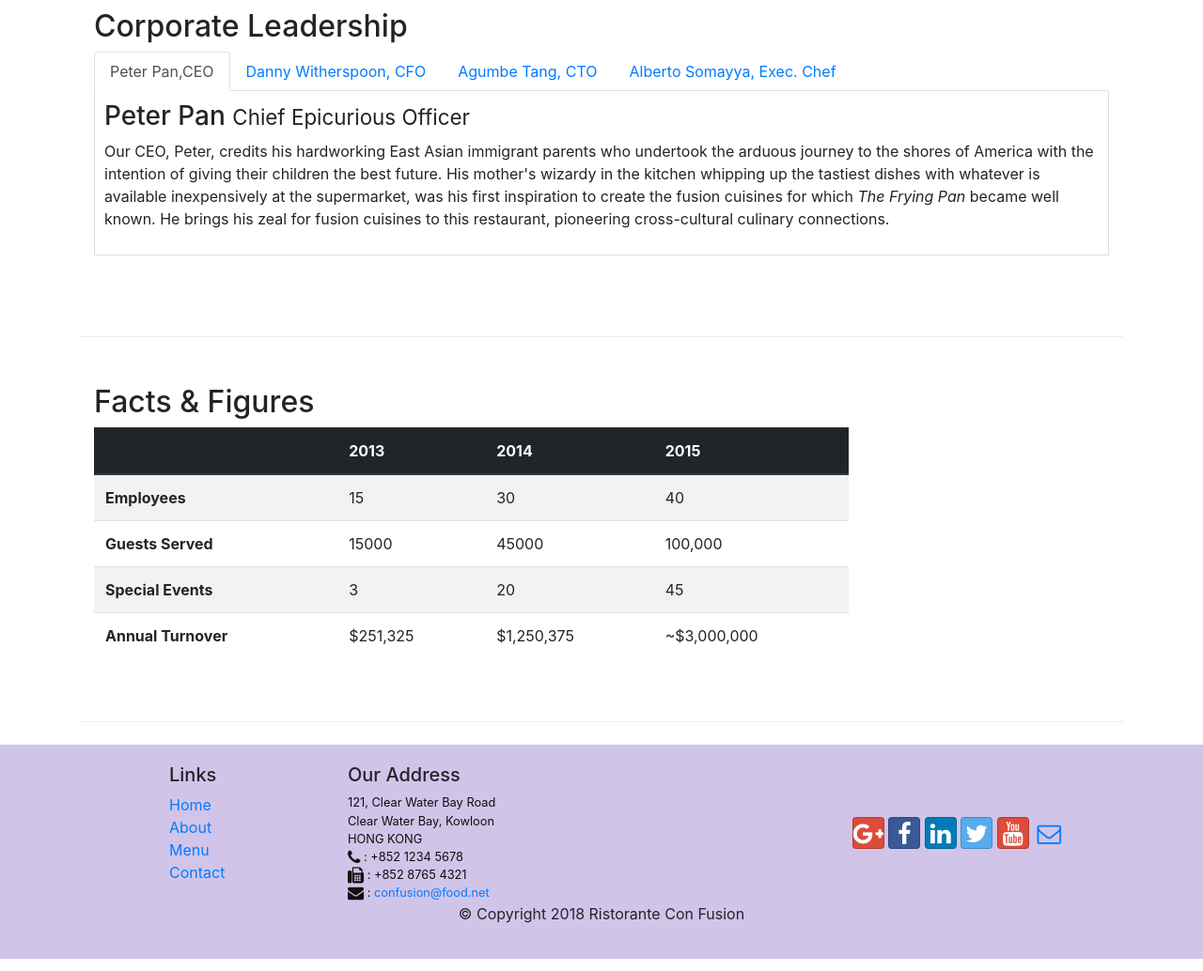
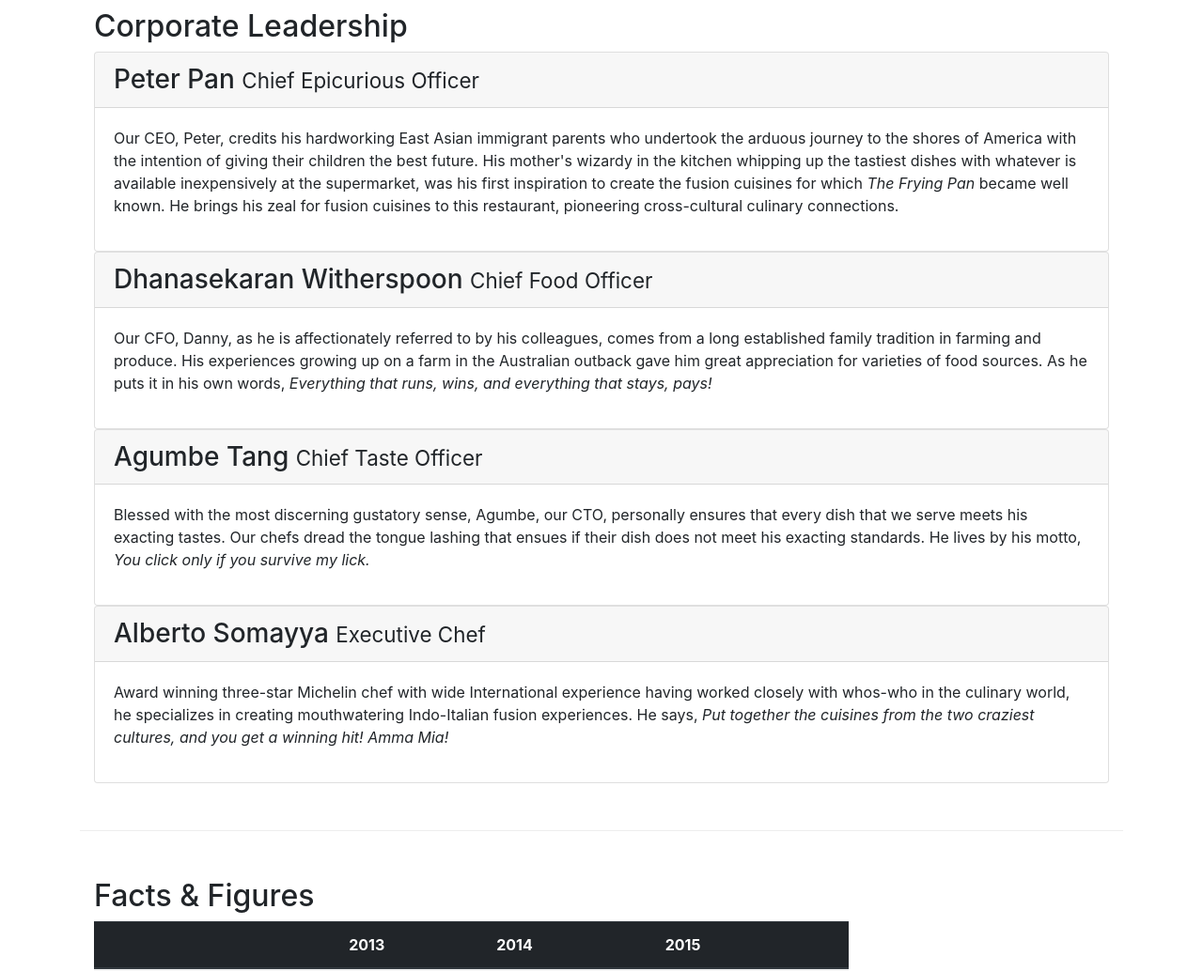
Before and after one commit to ashwin-rema/Bootstrap-UI-Framework, a website: page aboutus.html in a window 1280 px wide. Shown: the part 960-1994 px from the top of the page at 94% size. Drawn offline with nearby package versions, Linux system fonts and the light colour scheme.

Commit message:
accordian

```diff
--- a/aboutus.html
+++ b/aboutus.html
@@ -106,41 +106,61 @@
             <div class="col-sm-12">
                 <h2>Corporate Leadership</h2>
 
-                <ul class="nav nav-tabs">
-                    <li class="nav-item">
-                        <a class="nav-link active" href="#peter" role="tab" data-toggle="tab">Peter Pan,CEO</a>
-                    </li>
-                    <li class="nav-item">
-                        <a class="nav-link " href="#danny" role="tab" data-toggle="tab">Danny Witherspoon, CFO</a>
-                    </li>
-                    <li class="nav-item">
-                        <a class="nav-link " href="#agumbe" role="tab" data-toggle="tab">Agumbe Tang, CTO</a>
-                    </li>
-                    <li class="nav-item">
-                        <a class="nav-link " href="#alberto" role="tab" data-toggle="tab">Alberto Somayya, Exec. Chef</a>
-                    </li>
-                </ul>
-
-                <div class="tab-content">
-
-                    <div role="tabpanel" class="tab-pane fade show active" id="peter">
-                        <h3>Peter Pan <small>Chief Epicurious Officer</small></h3>
-                        <p class="d-none d-sm-block">Our CEO, Peter, credits his hardworking East Asian immigrant parents who undertook the arduous journey to the shores of America with the intention of giving their children the best future. His mother's wizardy in the kitchen whipping up the tastiest dishes with whatever is available inexpensively at the supermarket, was his first inspiration to create the fusion cuisines for which <em>The Frying Pan</em> became well known. He brings his zeal for fusion cuisines to this restaurant, pioneering cross-cultural culinary connections.</p>
+                <div id="accordion">
+                    <div class="card">
+                        <div class="card-header" role="tab" id="peterhead">
+                            <h3 class="mb-0">
+                                <a data-toggle="collapse" data-target="#peter">Peter Pan <small>Chief Epicurious Officer</small>
+                                </a>
+                            </h3>
+                        </div>
+                        <div role="tabpanel" class="tab-pane collapse show" id="peter">
+                            <div class="card-body">
+                                <p class="d-none d-sm-block">Our CEO, Peter, credits his hardworking East Asian immigrant parents who undertook the arduous journey to the shores of America with the intention of giving their children the best future. His mother's wizardy in the kitchen whipping up the tastiest dishes with whatever is available inexpensively at the supermarket, was his first inspiration to create the fusion cuisines for which <em>The Frying Pan</em> became well known. He brings his zeal for fusion cuisines to this restaurant, pioneering cross-cultural culinary connections.</p>
+                            </div>
+                        </div>
                     </div>
 
-                    <div role="tabpanel" class="tab-pane fade" id="danny">
-                        <h3>Dhanasekaran Witherspoon <small>Chief Food Officer</small></h3>
-                        <p class="d-none d-sm-block">Our CFO, Danny, as he is affectionately referred to by his colleagues, comes from a long established family tradition in farming and produce. His experiences growing up on a farm in the Australian outback gave him great appreciation for varieties of food sources. As he puts it in his own words, <em>Everything that runs, wins, and everything that stays, pays!</em></p>
+                    <div class="card">
+                        <div class="card-header" role="tab" id="dannyhead">
+                            <h3 class="mb-0">
+                                <a data-toggle="collapse" data-target="#danny">Dhanasekaran Witherspoon <small>Chief Food Officer</small>
+                                </a>
+                            </h3>
+                        </div>
+                        <div role="tabpanel" class="tab-pane collapse show" id="agumbehead">
+                            <div class="card-body">
+                                <p class="d-none d-sm-block">Our CFO, Danny, as he is affectionately referred to by his colleagues, comes from a long established family tradition in farming and produce. His experiences growing up on a farm in the Australian outback gave him great appreciation for varieties of food sources. As he puts it in his own words, <em>Everything that runs, wins, and everything that stays, pays!</em></p>
+                            </div>
+                        </div>
                     </div>
 
-                    <div role="tabpanel" class="tab-pane fade" id="agumbe">
-                        <h3>Agumbe Tang <small>Chief Taste Officer</small></h3>
-                        <p class="d-none d-sm-block">Blessed with the most discerning gustatory sense, Agumbe, our CTO, personally ensures that every dish that we serve meets his exacting tastes. Our chefs dread the tongue lashing that ensues if their dish does not meet his exacting standards. He lives by his motto, <em>You click only if you survive my lick.</em></p>
+                    <div class="card">
+                        <div class="card-header" role="tab" id="Agumbe Tang">
+                            <h3 class="mb-0">
+                                <a data-toggle="collapse" data-target="#agumbe">Agumbe Tang <small>Chief Taste Officer</small>
+                                </a>
+                            </h3>
+                        </div>
+                        <div role="tabpanel" class="tab-pane collapse show" id="agumbe">
+                            <div class="card-body">
+                                <p class="d-none d-sm-block">Blessed with the most discerning gustatory sense, Agumbe, our CTO, personally ensures that every dish that we serve meets his exacting tastes. Our chefs dread the tongue lashing that ensues if their dish does not meet his exacting standards. He lives by his motto, <em>You click only if you survive my lick.</em></p>
+                            </div>
+                        </div>
                     </div>
 
-                    <div role="tabpanel" class="tab-pane fade" id="alberto">
-                        <h3>Alberto Somayya <small>Executive Chef</small></h3>
-                        <p class="d-none d-sm-block">Award winning three-star Michelin chef with wide International experience having worked closely with whos-who in the culinary world, he specializes in creating mouthwatering Indo-Italian fusion experiences. He says, <em>Put together the cuisines from the two craziest cultures, and you get a winning hit! Amma Mia!</em></p>
+                    <div class="card">
+                        <div class="card-header" role="tab" id="albertohead">
+                            <h3 class="mb-0">
+                                <a data-toggle="collapse" data-target="#alberto">Alberto Somayya <small>Executive Chef</small>
+                                </a>
+                            </h3>
+                        </div>
+                        <div role="tabpanel" class="tab-pane collapse show" id="alberto">
+                            <div class="card-body">
+                                <p class="d-none d-sm-block">Award winning three-star Michelin chef with wide International experience having worked closely with whos-who in the culinary world, he specializes in creating mouthwatering Indo-Italian fusion experiences. He says, <em>Put together the cuisines from the two craziest cultures, and you get a winning hit! Amma Mia!</em></p>
+                            </div>
+                        </div>
                     </div>
 
                 </div>
```
